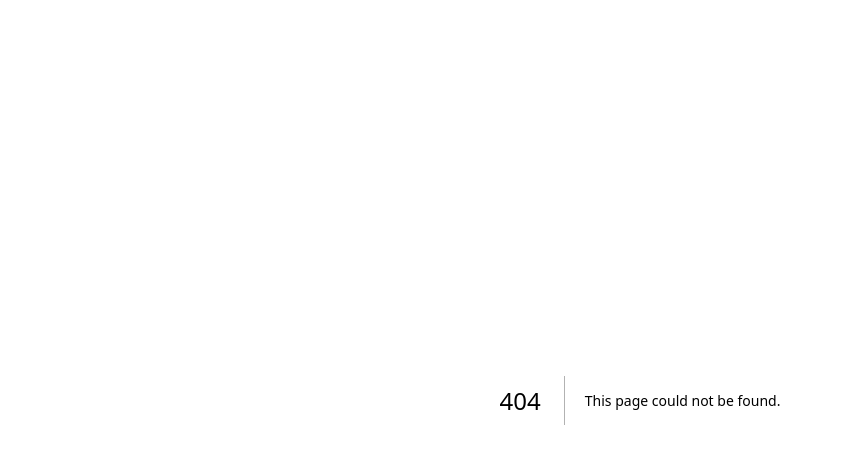
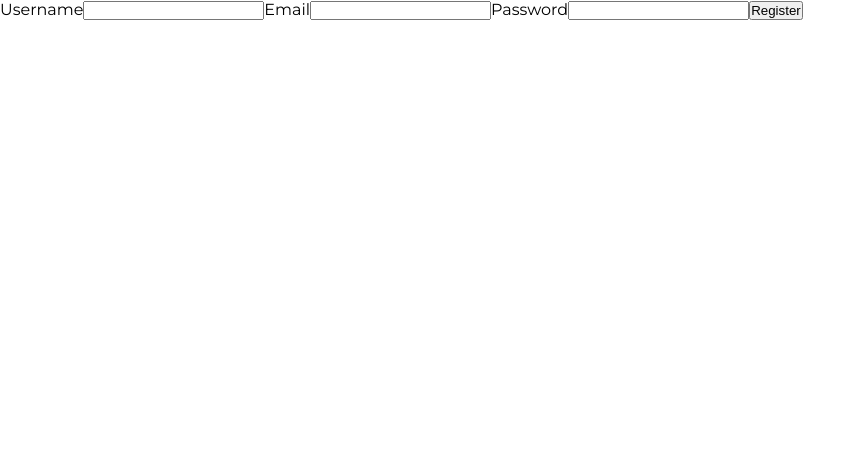
Before and after one commit to stefanomusicman/guitar_frontend, a Next.js app: page /testForm in a window 1280 px wide. Before the commit this address had no page. Shown: the top 464 px of the page, without its empty margins (0-865 px from the left). Built offline with nearby package versions, Linux system fonts and the light colour scheme.

Commit message:
chore: create basic registration form for testing

```diff
--- a/src/app/page.tsx
+++ b/src/app/page.tsx
@@ -1,9 +1,13 @@
 import { AuthProvider } from "@/auth/FirebaseContext";
+import Link from "next/link";
 
 export default function Home() {
   return (
     <AuthProvider>
       <div>hello world</div>
+      <Link href={'/testForm'}>
+        <button>Go to register form</button>
+      </Link>
     </AuthProvider>
   )
 }
--- /dev/null
+++ b/src/app/testForm/page.tsx
@@ -0,0 +1,29 @@
+'use client';
+
+import { useState } from "react";
+
+const TestForm = () => {
+    const [userName, setUserName] = useState<string>("");
+    const [email, setEmail] = useState<string>("");
+    const [password, setPassword] = useState<string>("");
+
+    const handleSubmit = () => {
+        console.log(userName);
+        console.log(email);
+        console.log(password);
+    }
+
+    return (
+        <form onSubmit={handleSubmit}>
+            <label>Username</label>
+            <input onChange={(e) => setUserName(e.target.value)} type="text" />
+            <label>Email</label>
+            <input onChange={(e) => setEmail(e.target.value)} type="email" />
+            <label>Password</label>
+            <input onChange={(e) => setPassword(e.target.value)} type="text" />
+            <button type="submit">Register</button>
+        </form>
+    )
+}
+
+export default TestForm;
--- a/src/auth/FirebaseContext.tsx
+++ b/src/auth/FirebaseContext.tsx
@@ -1,3 +1,4 @@
+'use client';
 import { FIREBASE_API } from "@/config-global";
 import { initializeApp } from "firebase/app";
 import { createUserWithEmailAndPassword, getAuth, signInWithEmailAndPassword, updateProfile } from "firebase/auth";
```
